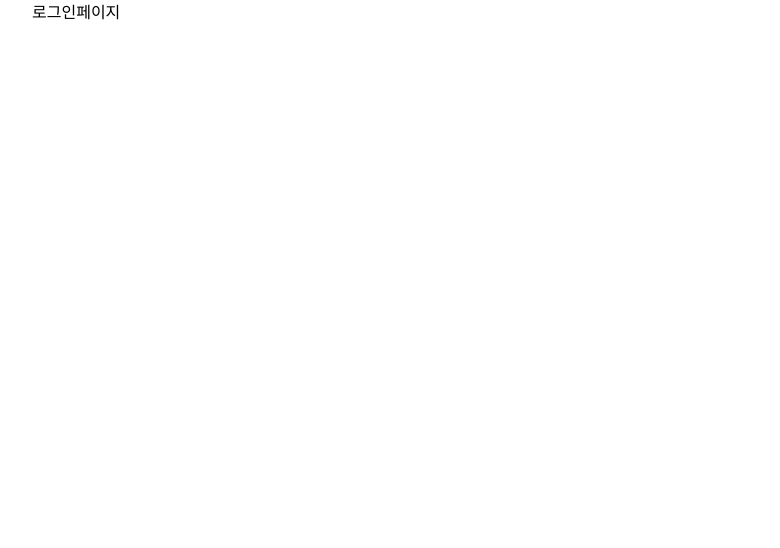
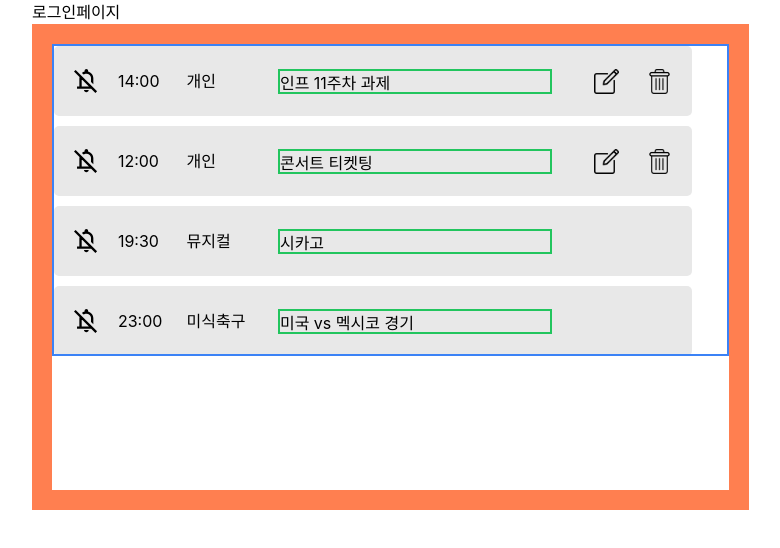
Before and after one commit to Stageus/CalenDuck-homepage, a React (Create React App) app: page / in a window 1280 px wide. Shown: the top 548 px of the page, without its empty margins (168-948 px from the left). Built offline with nearby package versions, Linux system fonts and the light colour scheme.

Commit message:
feat: create scheduleModal component

```diff
--- a/src/pages/SignInPage.tsx
+++ b/src/pages/SignInPage.tsx
@@ -1,9 +1,11 @@
 import React from "react";
+import ScheduleModal from "widgets/ScheduleModal";
 
 const SignInPage = () => {
   return (
     <>
       <h1>로그인페이지</h1>
+      <ScheduleModal />
     </>
   );
 };
--- a/src/shared/components/ScheduleItem.tsx
+++ b/src/shared/components/ScheduleItem.tsx
@@ -6,13 +6,17 @@ import edit from "../imgs/edit.svg";
 import remove from "../imgs/remove.svg";
 import finish from "../imgs/finish.svg";
 
-const ScheduleItem = () => {
-  const dummyData = {
-    private: true, // 개인 스케줄 여부
-    time: "14:00",
-    category: "개인",
-    title: "인프 11주차 과제",
+interface ScheduleItemProps {
+  data: {
+    privacy: boolean;
+    time: string;
+    category: string;
+    title: string;
   };
+}
+
+const ScheduleItem: React.FC<ScheduleItemProps> = (props) => {
+  const { privacy, time, category, title } = props.data;
 
   // 스케줄 알람 여부 토글
   const [alarm, setAlarm] = useState<boolean>(false);
@@ -30,7 +34,7 @@ const ScheduleItem = () => {
   const editTitleEvent = () => {
     setEditing(!editing);
     if (!editing && titleRef.current) {
-      titleRef.current.value = dummyData.title;
+      titleRef.current.value = title;
     }
   };
 
@@ -38,28 +42,30 @@ const ScheduleItem = () => {
     <article
       className={`${
         editing ? "bg-tagColor" : "bg-lightgrayColor"
-      } w-[638px] h-[70px] rounded-[5px] flex justify-between items-center p-[20px]`}
+      } w-[638px] h-[70px] rounded-[5px] flex justify-between items-center p-[20px] mb-[10px]`}
     >
       <div className="w-[80%] flex items-center ">
         <button onClick={clickSetAlarmEvent} className="mr-[20px]">
           <img src={alarm ? alarmOff : alarmOn} alt={alarm ? "알람off" : "알람on"} />
         </button>
-        <div className="w-[15%]">{dummyData.time}</div>
-        <div className="w-[20%]">{dummyData.category}</div>
+        <div className="w-[15%]">{time}</div>
+        <div className="w-[20%]">{category}</div>
         {editing ? (
           <input
             type="text"
             className="w-[60%] outline-alertColor	bg-transparent p-[10px]"
             ref={titleRef}
-            defaultValue={dummyData.title}
+            defaultValue={title}
           />
         ) : (
-          <div className="w-[60%]">{dummyData.title}</div>
+          <div className="border-solid border-2 border-green-500 w-[60%] h-[25px] overflow-hidden ">
+            <div className="text-ellipsis">{title}</div>
+          </div>
         )}
       </div>
 
       {/* 개인 스케줄일 때에만 수정 및 삭제 가능 */}
-      {dummyData.private && (
+      {privacy && (
         <div className={`w-[13%] flex ${editing ? "justify-center" : "justify-between"}`}>
           {editing ? (
             <>
--- /dev/null
+++ b/src/widgets/ScheduleModal.tsx
@@ -0,0 +1,64 @@
+import React from "react";
+import ScheduleItem from "shared/components/ScheduleItem";
+
+const ScheduleModal: React.FC = () => {
+  const dummyData = [
+    {
+      id: "schedule_1",
+      privacy: true,
+      time: "14:00",
+      category: "개인",
+      title: "인프 11주차 과제",
+    },
+    {
+      id: "schedule_2",
+      privacy: true,
+      time: "12:00",
+      category: "개인",
+      title: "콘서트 티켓팅",
+    },
+    {
+      id: "schedule_3",
+      privacy: false,
+      time: "19:30",
+      category: "뮤지컬",
+      title: "시카고",
+    },
+    {
+      id: "schedule_4",
+      privacy: false,
+      time: "23:00",
+      category: "미식축구",
+      title: "미국 vs 멕시코 경기",
+    },
+    {
+      id: "schedule_5",
+      privacy: true,
+      time: "23:59",
+      category: "개인",
+      title:
+        "인프 11주차 과제 마감... 안 지키면 죽음뿐이다!!!마감마감마감마감마감마감마감마감마감마감마감마감마감마감마감마감마감마감마감마감마감마감마감마감마감마감마감마감마감마감마감마감마감",
+    },
+  ];
+
+  return (
+    <section className="bg-keyColor w-[717px] h-[486px] p-[20px] flex justify-center items-center">
+      <div className="bg-white w-[100%] h-[100%]">
+        {/* 최상단 */}
+        <div></div>
+
+        {/* 개인 스케줄 입력란 */}
+        <article></article>
+
+        {/* 해당 날짜의 스케줄 리스트 */}
+        <article className="border-solid border-2 border-blue-500 justify-center items-center h-[70%] overflow-auto">
+          {dummyData.map((elem) => {
+            return <ScheduleItem key={elem.id} data={elem} />;
+          })}
+        </article>
+      </div>
+    </section>
+  );
+};
+
+export default ScheduleModal;
```
